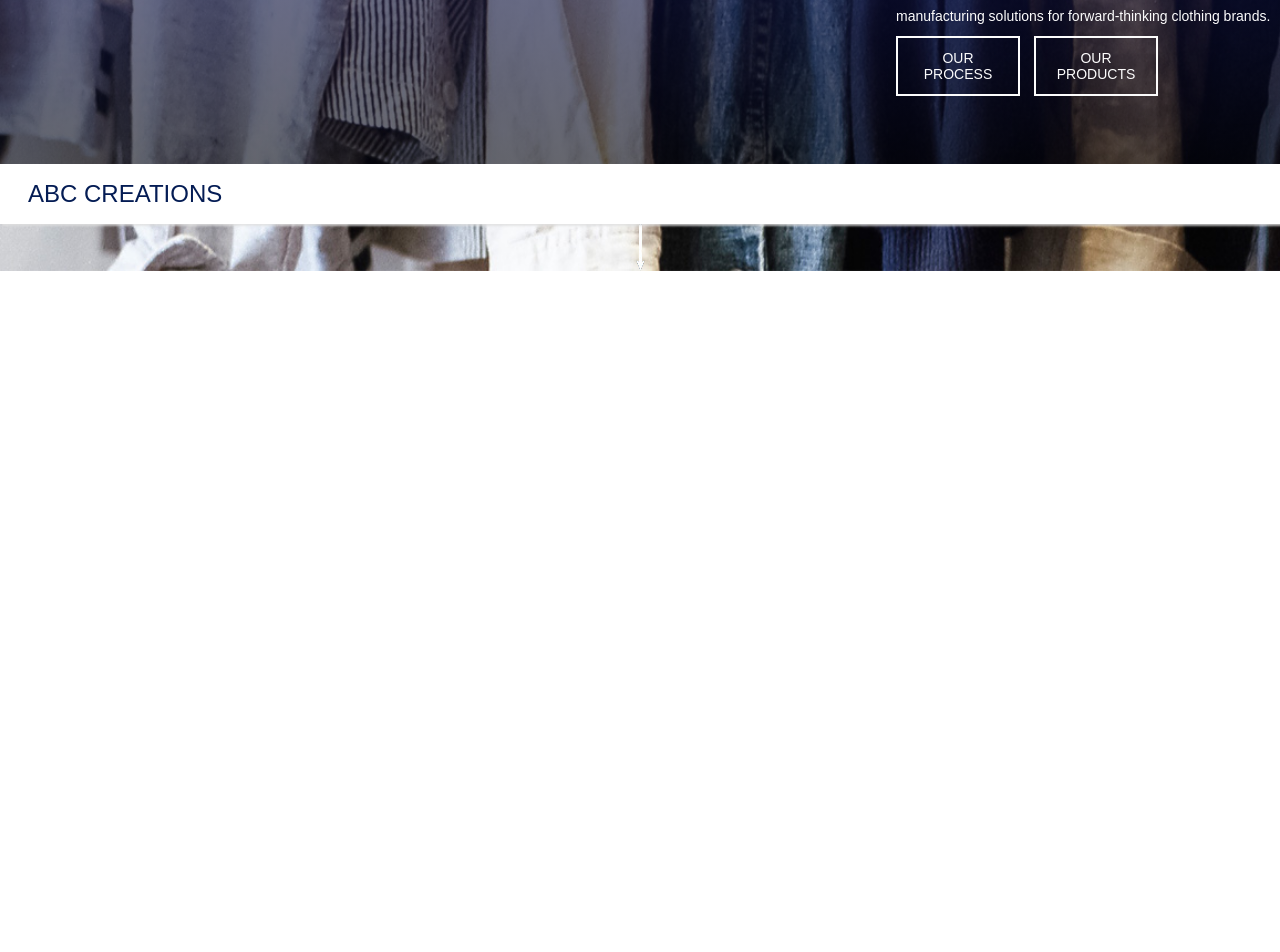
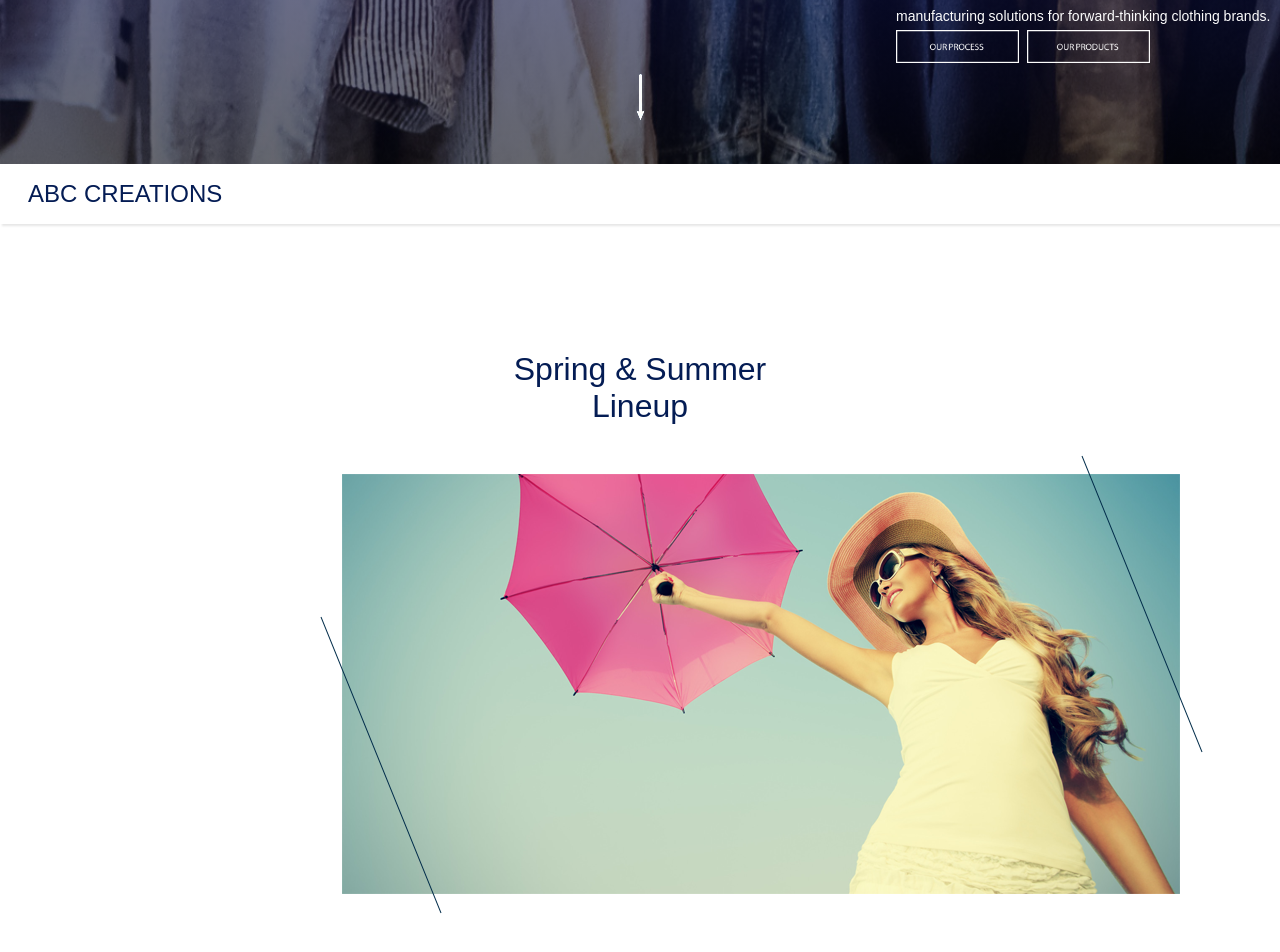
Before and after one commit to digikidd/kbc-code-challenge, a plain HTML site: page index.html in a window 1280 px wide. Shown: the part 576-1528 px from the top of the page. Drawn offline with nearby package versions, Linux system fonts and the light colour scheme.

Commit message:
no message

```diff
--- a/css/styles.css
+++ b/css/styles.css
@@ -42,11 +42,11 @@ header .overlay {
 }
 
 .arrow {
+    position: relative;
+    cursor: pointer;
     width: 9px;
     height: 47px;
-    margin: 0 auto;
-    padding-top: 800px;
-    z-index: 99;
+    margin: -150px auto;
     opacity: .99;
 }
 
@@ -62,17 +62,15 @@ header .overlay {
     font-weight: 100;
 }
 
-.hdr-boxes {
+.imgBtn {
     float: left;
-    margin: 12px 14px auto;
-    margin-left: 0;
-    padding: 12px;
-    border: 2px solid #ffffff;
-    text-transform: uppercase;
-    width: 25%;
-    font-size: 14px;
-    text-align: center;
-}
+    margin-top: 6px;
+    padding-right: 8px;
+    width: 32%;
+    cursor: pointer;
+ }
+
+
 
 nav {
     position: absolute;
@@ -80,7 +78,7 @@ nav {
     height: 60px;
     bottom: 0;
     font-size: 1.5em;
-    font-weight: 100;
+    font-weight: 300;
     padding-left: 28px;
     line-height: 60px;
     color: #041c54;
@@ -101,10 +99,26 @@ nav p {
     float: left;
 }
 
-nav ul {
-    float: right;
+.girl {
+    width: 50%;
+    margin: 30px auto;
+    text-align: center;
+}
+
+#main {
+    margin-top: 380px;
+}
+
+.mainH1 {
+    color: #041c54;
+    font-size: 2em;
+    margin: 0 auto;
+    width: 20%;
+    text-align: center;
 }
 
 .container {
-    height: 1200px;
+    margin: auto;
+    width: 100%;
+    height: 1600px;
 }
--- a/index.html
+++ b/index.html
@@ -21,22 +21,26 @@
             <p class="txt-header">
                 manufacturing solutions for forward-thinking clothing brands.
             </p>
-            <div class="hdr-boxes">our process</div>
-            <div class="hdr-boxes">our products</div>
+            <img class="imgBtn" src="img/process.png">
+            <img class="imgBtn" src="img/products.png">
         </div>
-        <div class="arrow"><img src="../img/arrow.png"></div>
+
     </header>
+	<div class="arrow"><img src="img/arrow.png"></div>
 
 
     <nav id="navbar">
         <p>ABC CREATIONS</p>
     </nav>
-
-
-    <section id="second-header">
+	<section id="main">
+		<p class="mainH1">
+			Spring & Summer Lineup
+		</p>
+	    <div class="container">
+	    <a name="anchor1"/>
+	    <div class="girl"><img src="img/girlUmbrella.png"></div>
+	    </div>
     </section>
-    <div class="container">
-    </div>
     <script src="https://ajax.googleapis.com/ajax/libs/jquery/1.12.4/jquery.min.js"></script>
     <script type="text/javascript" src="js/abcscript.js"></script>
 </body>
--- a/js/abcscript.js
+++ b/js/abcscript.js
@@ -3,7 +3,7 @@ $(document).ready(function() {
 
   $(window).scroll(function () {
 
-      var height = $(window).height();
+  	var height = $(window).height();
 
     if ($(window).scrollTop() > height) {
       $('#navbar').addClass('navbar-fixed');
@@ -14,9 +14,14 @@ $(document).ready(function() {
   });
 
 
+function scrollToAnchor(index){
+    var aTag = $("a[name='"+ index +"']");
+    $('html,body').animate({scrollTop: aTag.offset().top},'slow');
+}
 
-
-
+$(".arrow").click(function() {
+   scrollToAnchor('anchor1');
+});
 
 
 
```
Also changed, not shown: img/girlUmbrella.png (added), img/girlUmbrella.svg (added), img/nav-icon.svg (added), img/process.png (added), img/process.svg (added), img/products.png (added), img/products.svg (added).
